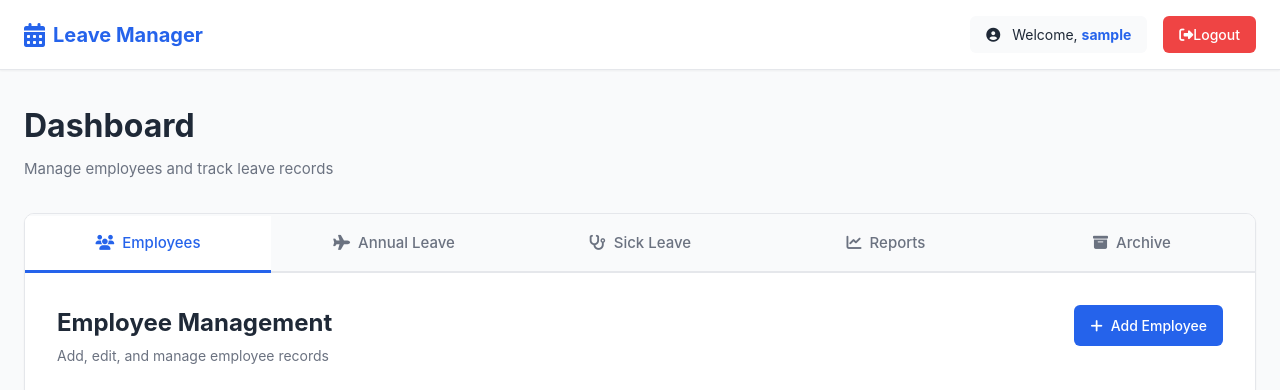
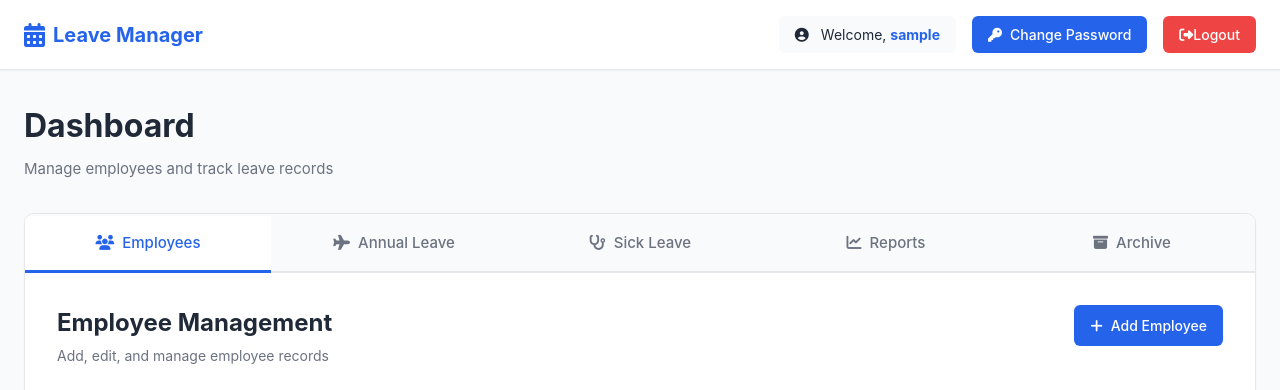
Before and after one commit to Devon-GS/Sick-Annual-Leave-Tracker-Web, a Flask app: page / in a window 1280 px wide. Shown: the top 390 px of the page. Run offline with Flask 3, Linux system fonts and the light colour scheme; the visitor is signed in with stand-in values (Sample User, id 1); data that the repository does not hold is empty; some libraries are stand-ins or nearby versions.

Commit message:
Add change password button and function

```diff
--- a/app.py
+++ b/app.py
@@ -309,6 +309,42 @@ def logout():
 	"""Logout user"""
 	session.clear()
 	return redirect(url_for('login'))
+
+@app.route('/api/change-password', methods=['POST'])
+@login_required
+def api_change_password():
+	"""Change user password via API"""
+	data = request.json
+	username = session.get('username')
+
+	current_password = data.get('current_password', '')
+	new_password = data.get('new_password', '')
+
+	if not current_password or not new_password:
+		return jsonify({'error': 'Current and new passwords are required'}), 400
+
+	if len(new_password) < 6:
+		return jsonify({'error': 'Password must be at least 6 characters long'}), 400
+
+	try:
+		db = get_db()
+		user = db.execute('SELECT password FROM users WHERE username = ?', (username,)).fetchone()
+
+		if not user:
+			return jsonify({'error': 'User not found'}), 404
+
+		# Verify current password
+		if not check_password_hash(user['password'], current_password):
+			return jsonify({'error': 'Current password is incorrect'}), 401
+
+		# Hash and update new password
+		hashed_password = generate_password_hash(new_password)
+		db.execute('UPDATE users SET password = ? WHERE username = ?', (hashed_password, username))
+		db.commit()
+
+		return jsonify({'message': 'Password changed successfully'}), 200
+	except Exception as e:
+		return jsonify({'error': str(e)}), 500
 
 @app.route('/')
 @login_required
--- a/templates/base.html
+++ b/templates/base.html
@@ -110,6 +110,25 @@
             background: #dc2626;
         }
 
+        nav button.change-password-btn {
+            padding: 0.5rem 1rem;
+            background: var(--primary);
+            color: white;
+            border: none;
+            border-radius: 6px;
+            font-size: 0.875rem;
+            font-weight: 500;
+            cursor: pointer;
+            transition: background 0.2s;
+            display: flex;
+            align-items: center;
+            gap: 0.5rem;
+        }
+
+        nav button.change-password-btn:hover {
+            background: var(--primary-dark);
+        }
+
         /* Main Container */
         main {
             max-width: 1400px;
@@ -688,13 +707,17 @@
         }
 
         .modal-overlay {
-            position: absolute;
+            position: fixed;
             top: 0;
             left: 0;
             right: 0;
             bottom: 0;
             background: rgba(0, 0, 0, 0.5);
             backdrop-filter: blur(4px);
+            display: flex;
+            align-items: center;
+            justify-content: center;
+            z-index: 1000;
         }
 
         .modern-modal .modal-content {
@@ -1593,6 +1616,9 @@
                     <i class="fas fa-user-circle"></i>
                     <span>Welcome, <strong>{{ session.username }}</strong></span>
                 </div>
+                <button onclick="openChangePasswordModal()" class="change-password-btn" title="Change Password">
+                    <i class="fas fa-key"></i>Change Password
+                </button>
                 <a href="{{ url_for('logout') }}" class="logout-btn">
                     <i class="fas fa-sign-out-alt"></i>Logout
                 </a>
@@ -1649,6 +1675,37 @@
     </script>
     {% block scripts %}{% endblock %}
 
+    <!-- Change Password Modal -->
+    <div id="changePasswordModal" class="modal-overlay" style="display: none;">
+        <div class="modal-content">
+            <div class="modal-header">
+                <h3>Change Password</h3>
+                <button class="modal-close" onclick="closeChangePasswordModal()">
+                    <i class="fas fa-times"></i>
+                </button>
+            </div>
+            <form id="changePasswordForm" onsubmit="submitChangePassword(event)">
+                <div class="form-group">
+                    <label>Current Password</label>
+                    <input type="password" id="currentPassword" required placeholder="Enter your current password">
+                </div>
+                <div class="form-group">
+                    <label>New Password</label>
+                    <input type="password" id="newPassword" required placeholder="Enter your new password" minlength="6">
+                </div>
+                <div class="form-group">
+                    <label>Confirm New Password</label>
+                    <input type="password" id="confirmPassword" required placeholder="Confirm your new password" minlength="6">
+                </div>
+                <div id="changePasswordAlert"></div>
+                <div class="modal-footer">
+                    <button type="button" class="btn btn-secondary" onclick="closeChangePasswordModal()">Cancel</button>
+                    <button type="submit" class="btn btn-primary">Update Password</button>
+                </div>
+            </form>
+        </div>
+    </div>
+
     <!-- Footer -->
     <footer class="app-footer">
         <div class="footer-content">
@@ -1659,6 +1716,73 @@
     <script>
         // Set dynamic year in footer
         document.getElementById('year').textContent = new Date().getFullYear();
+
+        // Change Password Modal Functions
+        function openChangePasswordModal() {
+            document.getElementById('changePasswordModal').style.display = 'flex';
+            document.getElementById('changePasswordForm').reset();
+            document.getElementById('changePasswordAlert').textContent = '';
+        }
+
+        function closeChangePasswordModal() {
+            document.getElementById('changePasswordModal').style.display = 'none';
+            document.getElementById('changePasswordForm').reset();
+            document.getElementById('changePasswordAlert').textContent = '';
+        }
+
+        async function submitChangePassword(event) {
+            event.preventDefault();
+
+            const currentPassword = document.getElementById('currentPassword').value;
+            const newPassword = document.getElementById('newPassword').value;
+            const confirmPassword = document.getElementById('confirmPassword').value;
+            const alertDiv = document.getElementById('changePasswordAlert');
+
+            // Validate passwords match
+            if (newPassword !== confirmPassword) {
+                alertDiv.innerHTML = '<div class="alert alert-error">New passwords do not match</div>';
+                return;
+            }
+
+            // Validate password length
+            if (newPassword.length < 6) {
+                alertDiv.innerHTML = '<div class="alert alert-error">Password must be at least 6 characters long</div>';
+                return;
+            }
+
+            try {
+                const response = await fetch('/api/change-password', {
+                    method: 'POST',
+                    headers: { 'Content-Type': 'application/json' },
+                    body: JSON.stringify({
+                        current_password: currentPassword,
+                        new_password: newPassword
+                    })
+                });
+
+                const data = await response.json();
+
+                if (response.ok) {
+                    alertDiv.innerHTML = '<div class="alert alert-success">Password changed successfully!</div>';
+                    setTimeout(() => {
+                        closeChangePasswordModal();
+                    }, 1500);
+                } else {
+                    alertDiv.innerHTML = `<div class="alert alert-error">${data.error || 'Failed to change password'}</div>`;
+                }
+            } catch (error) {
+                console.error('[v0] Error changing password:', error);
+                alertDiv.innerHTML = '<div class="alert alert-error">Error changing password</div>';
+            }
+        }
+
+        // Close modal when clicking outside
+        document.addEventListener('click', function(event) {
+            const modal = document.getElementById('changePasswordModal');
+            if (event.target === modal) {
+                closeChangePasswordModal();
+            }
+        });
     </script>
 </body>
 </html>
```
